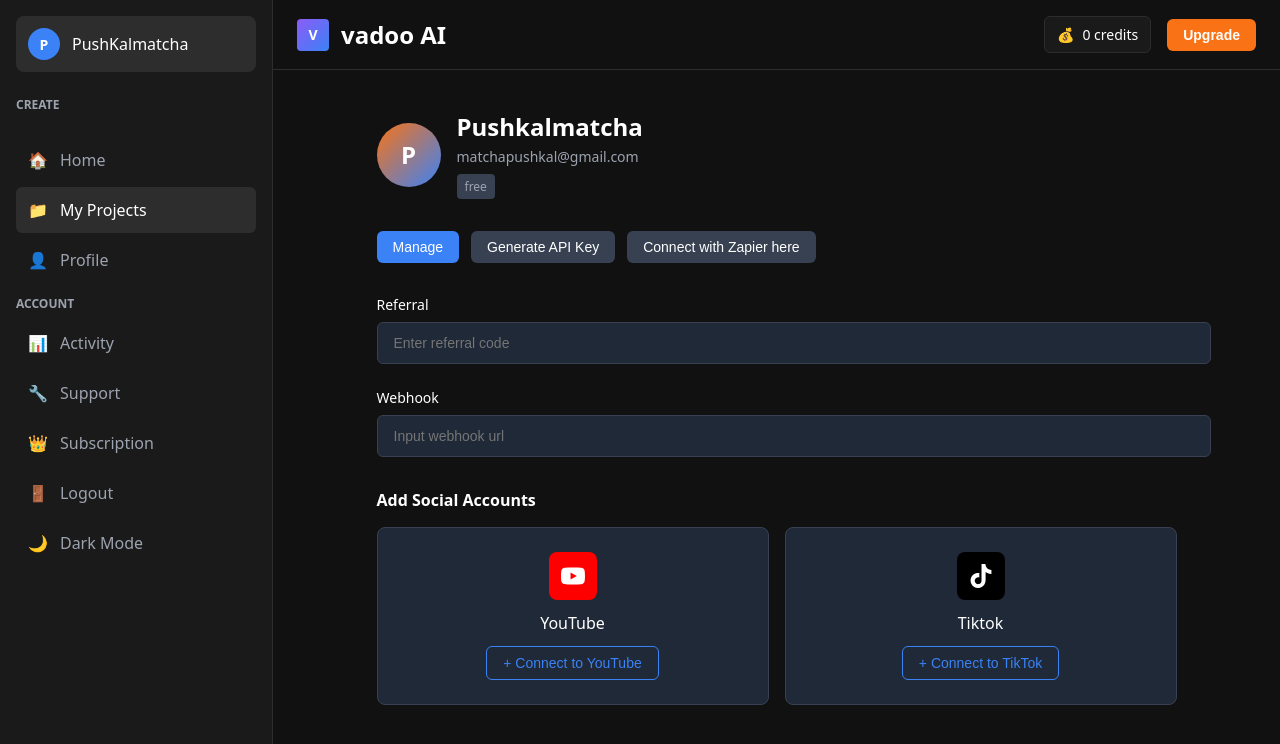
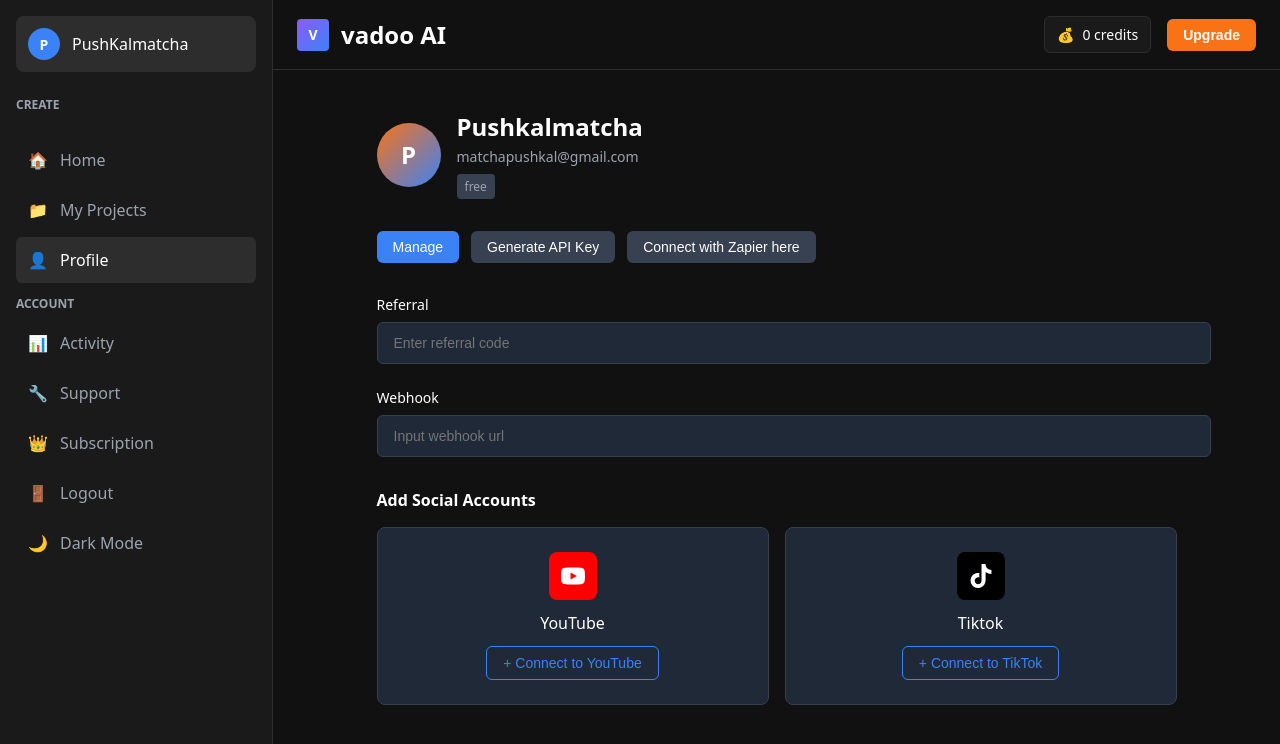
Before and after one commit to PushkalMatcha/Video-Generator, a Next.js app: page /profile in a window 1280 px wide. Shown: the top 744 px of the page. Built offline with nearby package versions, Linux system fonts and the light colour scheme.

Commit message:
sidebar fix

```diff
--- a/components/Sidebar.js
+++ b/components/Sidebar.js
@@ -1,7 +1,21 @@
 import React from 'react';
 import Link from 'next/link';
+import { usePathname } from 'next/navigation';
 
 const Sidebar = () => {
+  const pathname = usePathname();
+
+  const commonStyles = {
+    display: 'flex',
+    alignItems: 'center',
+    gap: '12px',
+    padding: '12px',
+    borderRadius: '6px',
+    marginBottom: '4px',
+    cursor: 'pointer',
+    textDecoration: 'none'
+  };
+
   return (
     <div style={{
       width: '240px',
@@ -42,46 +56,36 @@ const Sidebar = () => {
 
       {/* Navigation */}
       <nav>
-        <Link href="/" style={{
-            display: 'flex',
-            alignItems: 'center',
-            gap: '12px',
-            padding: '12px',
-            color: '#9ca3af',
-            borderRadius: '6px',
-            marginBottom: '4px',
-            cursor: 'pointer',
-            textDecoration: 'none'
-          }}>
+        <Link
+          href="/"
+          style={{
+            ...commonStyles,
+            color: pathname === '/' ? 'white' : '#9ca3af',
+            backgroundColor: pathname === '/' ? '#2d2d2d' : 'transparent'
+          }}
+        >
           <span>🏠</span>
           <span>Home</span>
         </Link>
-        <Link href="/my-projects" style={{
-            display: 'flex',
-            alignItems: 'center',
-            gap: '12px',
-            padding: '12px',
-            color: 'white',
-            backgroundColor: '#2d2d2d',
-            borderRadius: '6px',
-            marginBottom: '4px',
-            cursor: 'pointer',
-            textDecoration: 'none'
-          }}>
+        <Link
+          href="/my-projects"
+          style={{
+            ...commonStyles,
+            color: pathname === '/my-projects' ? 'white' : '#9ca3af',
+            backgroundColor: pathname === '/my-projects' ? '#2d2d2d' : 'transparent'
+          }}
+        >
           <span>📁</span>
           <span>My Projects</span>
         </Link>
-        <Link href="/profile" style={{
-            display: 'flex',
-            alignItems: 'center',
-            gap: '12px',
-            padding: '12px',
-            color: '#9ca3af',
-            borderRadius: '6px',
-            marginBottom: '4px',
-            cursor: 'pointer',
-            textDecoration: 'none'
-          }}>
+        <Link
+          href="/profile"
+          style={{
+            ...commonStyles,
+            color: pathname === '/profile' ? 'white' : '#9ca3af',
+            backgroundColor: pathname === '/profile' ? '#2d2d2d' : 'transparent'
+          }}
+        >
           <span>👤</span>
           <span>Profile</span>
         </Link>
@@ -95,7 +99,8 @@ const Sidebar = () => {
             alignItems: 'center',
             gap: '12px',
             padding: '12px',
-            color: '#9ca3af',
+            color: pathname === '/activity' ? 'white' : '#9ca3af',
+            backgroundColor: pathname === '/activity' ? '#2d2d2d' : 'transparent',
             borderRadius: '6px',
             marginBottom: '4px',
             cursor: 'pointer',
@@ -109,7 +114,8 @@ const Sidebar = () => {
             alignItems: 'center',
             gap: '12px',
             padding: '12px',
-            color: '#9ca3af',
+            color: pathname === '/support' ? 'white' : '#9ca3af',
+            backgroundColor: pathname === '/support' ? '#2d2d2d' : 'transparent',
             borderRadius: '6px',
             marginBottom: '4px',
             cursor: 'pointer',
@@ -123,7 +129,8 @@ const Sidebar = () => {
             alignItems: 'center',
             gap: '12px',
             padding: '12px',
-            color: '#9ca3af',
+            color: pathname === '/subscription' ? 'white' : '#9ca3af',
+            backgroundColor: pathname === '/subscription' ? '#2d2d2d' : 'transparent',
             borderRadius: '6px',
             marginBottom: '4px',
             cursor: 'pointer',
@@ -137,7 +144,8 @@ const Sidebar = () => {
             alignItems: 'center',
             gap: '12px',
             padding: '12px',
-            color: '#9ca3af',
+            color: pathname === '/logout' ? 'white' : '#9ca3af',
+            backgroundColor: pathname === '/logout' ? '#2d2d2d' : 'transparent',
             borderRadius: '6px',
             marginBottom: '4px',
             cursor: 'pointer',
```
Lines whose indentation alone changed are shown as unchanged.
